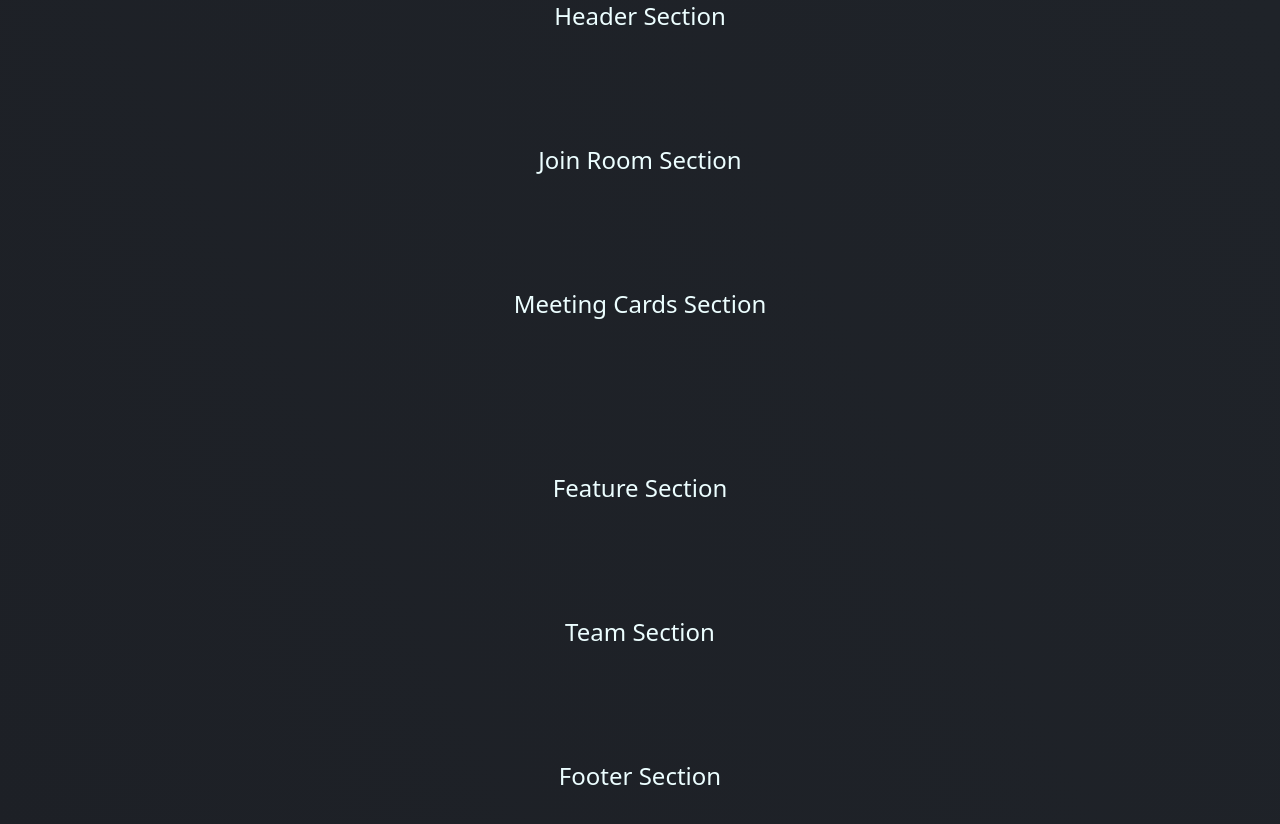
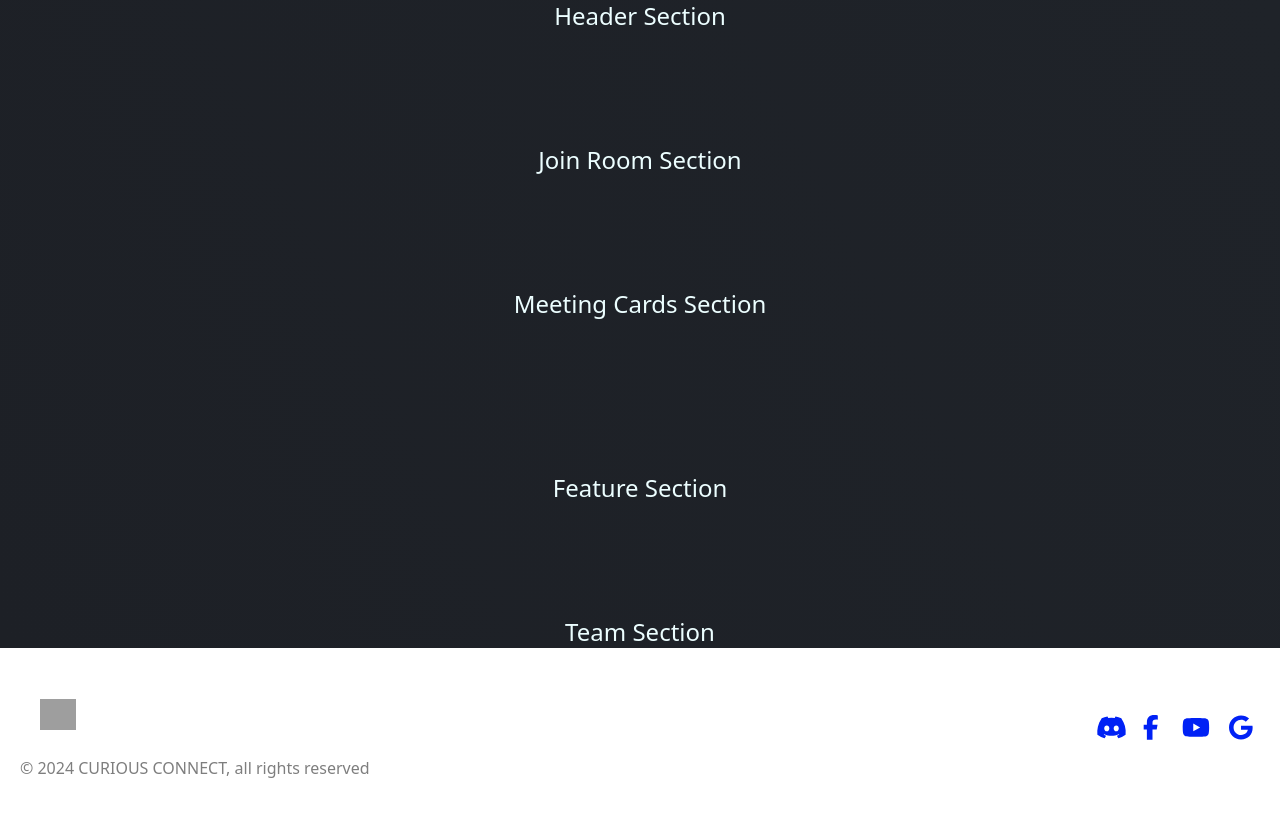
Before and after one commit to Curious-Ecosystem/Curious-Connect, a React (Vite) app in the folder frontend/: page / in a window 1280 px wide. Shown: the top 824 px of the page. After the commit the page ends 800 px from the top, so only its background shows below. Built offline with nearby package versions, Linux system fonts and the light colour scheme; grey boxes are pictures that could not be loaded.

Commit message:
Update Footer.jsx

```diff
--- a/frontend/src/Components/common/Footer.jsx
+++ b/frontend/src/Components/common/Footer.jsx
@@ -1,11 +1,58 @@
 import React from "react";
 
-const Footer = () => {
+export default function Footer() {
   return (
-    <div className="w-full h-full text-cyan-50 text-2xl text-center p-28">
-      Footer Section
+    <div className="bottom-0 lg:m-5 lg:ml-5 md:m-5 sm:ml-0 sm:m-2 w-[100%] fixed">
+      <div className="flex gap-5 justify-between max-md:flex-wrap">
+        <div className="flex flex-col px-5 text-xs font-bold uppercase text-zinc-500">
+          <img
+            loading="lazy"
+        src="https://lh3.googleusercontent.com/pw/AP1GczPDVtoT03k6LkUX1li6iH9_OxO0eLPyLekO3ehsaRHCL9zU1QYCqvbm2CGNouFgGDSVUXSSEP4nWGkO3kv1EKbYbviOp0lVxx6f_ODeDnF-STYaApG6NPUXbP0bVyzpis38ATgP-gQ-rRZPaaxcwQGC=w36-h31-s-no-gm?authuser=0"
+            className="w-9 aspect-[1.16] max-sm:mt-2.5"
+          />
+        </div>
+        <div className="flex gap-2 items-start self-start lg:mr-5 md:mr-0 px-5 mt-4">
+          <div className="shrink-0 self-stretch my-auto aspect-[1.41] w-[31px]">
+            <svg
+              xmlns="http://www.w3.org/2000/svg"
+              viewBox="0 0 640 512"
+              className=" fill-[#0021F5]"
+            >
+              <path d="M524.5 69.8a1.5 1.5 0 0 0 -.8-.7A485.1 485.1 0 0 0 404.1 32a1.8 1.8 0 0 0 -1.9 .9 337.5 337.5 0 0 0 -14.9 30.6 447.8 447.8 0 0 0 -134.4 0 309.5 309.5 0 0 0 -15.1-30.6 1.9 1.9 0 0 0 -1.9-.9A483.7 483.7 0 0 0 116.1 69.1a1.7 1.7 0 0 0 -.8 .7C39.1 183.7 18.2 294.7 28.4 404.4a2 2 0 0 0 .8 1.4A487.7 487.7 0 0 0 176 479.9a1.9 1.9 0 0 0 2.1-.7A348.2 348.2 0 0 0 208.1 430.4a1.9 1.9 0 0 0 -1-2.6 321.2 321.2 0 0 1 -45.9-21.9 1.9 1.9 0 0 1 -.2-3.1c3.1-2.3 6.2-4.7 9.1-7.1a1.8 1.8 0 0 1 1.9-.3c96.2 43.9 200.4 43.9 295.5 0a1.8 1.8 0 0 1 1.9 .2c2.9 2.4 6 4.9 9.1 7.2a1.9 1.9 0 0 1 -.2 3.1 301.4 301.4 0 0 1 -45.9 21.8 1.9 1.9 0 0 0 -1 2.6 391.1 391.1 0 0 0 30 48.8 1.9 1.9 0 0 0 2.1 .7A486 486 0 0 0 610.7 405.7a1.9 1.9 0 0 0 .8-1.4C623.7 277.6 590.9 167.5 524.5 69.8zM222.5 337.6c-29 0-52.8-26.6-52.8-59.2S193.1 219.1 222.5 219.1c29.7 0 53.3 26.8 52.8 59.2C275.3 311 251.9 337.6 222.5 337.6zm195.4 0c-29 0-52.8-26.6-52.8-59.2S388.4 219.1 417.9 219.1c29.7 0 53.3 26.8 52.8 59.2C470.7 311 447.5 337.6 417.9 337.6z" />
+            </svg>
+          </div>
+          <div className="shrink-0 ml-2 self-stretch my-auto aspect-[1.41] w-[31px]">
+            <svg
+              xmlns="http://www.w3.org/2000/svg"
+              viewBox="0 0 640 512"
+              className="fill-[#0021F5]"
+            >
+              <path d="M80 299.3V512H196V299.3h86.5l18-97.8H196V166.9c0-51.7 20.3-71.5 72.7-71.5c16.3 0 29.4 .4 37 1.2V7.9C291.4 4 256.4 0 236.2 0C129.3 0 80 50.5 80 159.4v42.1H14v97.8H80z" />
+            </svg>
+          </div>
+          <div className="shrink-0 self-stretch my-auto aspect-[1.41] w-[31px]">
+            <svg
+              xmlns="http://www.w3.org/2000/svg"
+              viewBox="0 0 640 512"
+              className="fill-[#0021F5]"
+            >
+              <path d="M549.7 124.1c-6.3-23.7-24.8-42.3-48.3-48.6C458.8 64 288 64 288 64S117.2 64 74.6 75.5c-23.5 6.3-42 24.9-48.3 48.6-11.4 42.9-11.4 132.3-11.4 132.3s0 89.4 11.4 132.3c6.3 23.7 24.8 41.5 48.3 47.8C117.2 448 288 448 288 448s170.8 0 213.4-11.5c23.5-6.3 42-24.2 48.3-47.8 11.4-42.9 11.4-132.3 11.4-132.3s0-89.4-11.4-132.3zm-317.5 213.5V175.2l142.7 81.2-142.7 81.2z" />
+            </svg>
+          </div>
+          <div className="shrink-0 ml-2 self-stretch my-auto aspect-[1.41] w-[31px]">
+            <svg
+              xmlns="http://www.w3.org/2000/svg"
+              viewBox="0 0 640 512"
+              className="fill-[#0021F5]"
+            >
+              <path d="M488 261.8C488 403.3 391.1 504 248 504 110.8 504 0 393.2 0 256S110.8 8 248 8c66.8 0 123 24.5 166.3 64.9l-67.5 64.9C258.5 52.6 94.3 116.6 94.3 256c0 86.5 69.1 156.6 153.7 156.6 98.2 0 135-70.4 140.8-106.9H248v-85.3h236.1c2.3 12.7 3.9 24.9 3.9 41.4z" />
+            </svg>
+          </div>
+        </div>
+      </div>
+      <div className="mt-4 text-[#7E7E7E] max-md:text-center max-md:mb-4">
+        © 2024 CURIOUS CONNECT, all rights reserved
+      </div>
     </div>
   );
-};
-
-export default Footer;
+}
```
